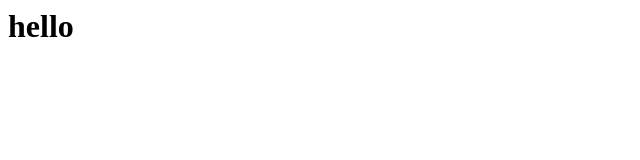
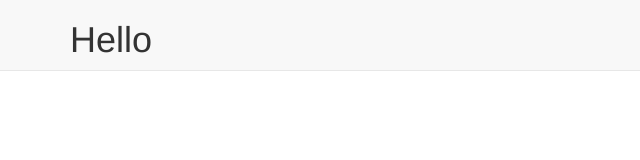
Before and after one commit to stebr23/stebr23.github.io, a plain HTML site: page index.html in a window 1280 px wide. Shown: the whole page, without its empty margins (0-640 px from the left). Drawn offline with nearby package versions, Linux system fonts and the light colour scheme.

Commit message:
Update index.html

```diff
--- a/index.html
+++ b/index.html
@@ -1 +1,16 @@
-<h1>hello</h1>
+<!DOCTYPE html>
+<html>
+
+<head>
+<title>Store Home</title>
+<link rel="stylesheet" href="https://maxcdn.bootstrapcdn.com/bootstrap/3.3.7/css/bootstrap.min.css" integrity="sha384-BVYiiSIFeK1dGmJRAkycuHAHRg32OmUcww7on3RYdg4Va+PmSTsz/K68vbdEjh4u" crossorigin="anonymous"></head>
+
+<body>
+<nav class="navbar navbar-default navbar-static-top">
+  <div class="container">
+    <h1>Hello</h1>
+  </div>
+</nav>
+</body>
+
+</html>
```
